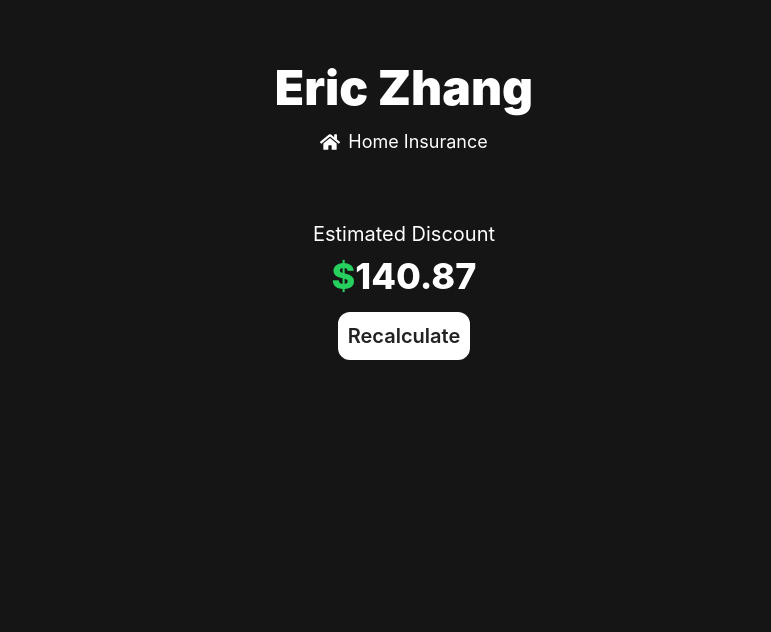
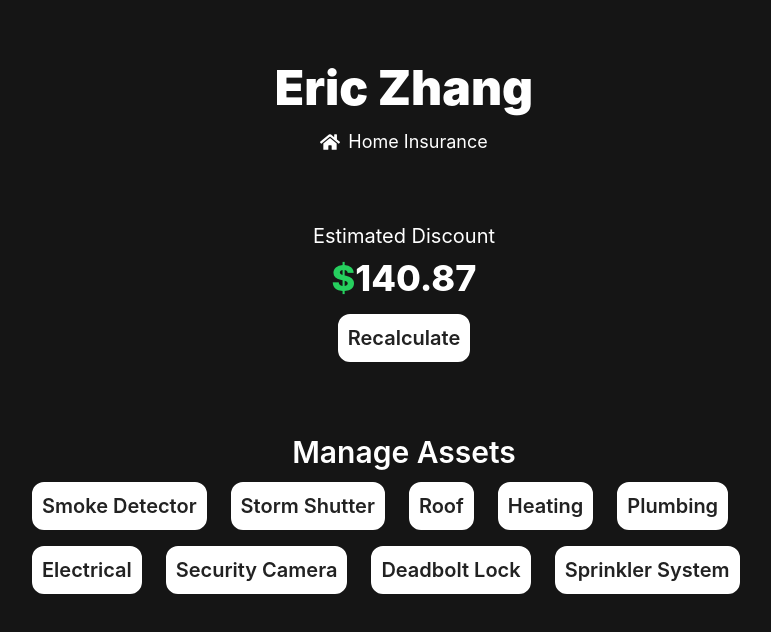
Before and after one commit to ez314/Live-Safe-and-Save, a Next.js app: page / in a window 1280 px wide. Shown: the top 632 px of the page, without its empty margins (236-1007 px from the left). Built offline with nearby package versions, Linux system fonts and the light colour scheme.

Commit message:
feat(style): minor styling changes

```diff
--- /dev/null
+++ b/components/HomeAsset/index.tsx
@@ -0,0 +1,10 @@
+export interface HomeAssetProps {
+  className?: string;
+  type?: string;
+}
+export default function HomeAsset({ className, type }: HomeAssetProps) {
+  return (
+    <div className={`my-2 p-2 text-xl font-semibold rounded-xl bg-custom-white-0 border-custom-white-0 text-custom-gray-1 cursor-pointer border-2 hover:bg-custom-gray-1 hover:text-custom-white-0 transition-colors ${className}`
+} >{type}</div>
+  )
+}
--- a/pages/index.tsx
+++ b/pages/index.tsx
@@ -1,14 +1,19 @@
 import type { NextPage } from 'next'
+import HomeAsset from '../components/HomeAsset'
 import HomeSVG from '../components/svg/HomeSVG'
 
 const Home: NextPage = () => {
+  const assets = ['Smoke Detector', 'Storm Shutter', 'Roof', 'Heating', 'Plumbing', 'Electrical', 'Security Camera', 'Deadbolt Lock', 'Sprinkler System'].map((t) => <HomeAsset className='m-3' type={t} />)
   return (
     <div className='mt-16 flex flex-col items-center text-custom-white-0'>
       <div className='text-5xl font-black'>Eric Zhang</div>
       <div className='flex mt-4 flex-row items-center'>
-        <div className='flex flex-row items-center'>
-          <HomeSVG width={20} height={20} />
-          <div className='ml-2 text-lg cursor-pointer'>Home Insurance</div>
+        <div className='flex flex-col items-center justify-center tab-hoverable'>
+          <div className='flex flex-row items-center'>
+            <HomeSVG width={20} height={20} />
+            <div className='ml-2 text-lg cursor-pointer'>Home Insurance</div>
+          </div>
+          <div className='h-mini bg-custom-white-0 w-0 underline' />
         </div>
       </div>
       <div className='mt-16 flex flex-col items-center'>
@@ -16,6 +21,10 @@ const Home: NextPage = () => {
         <div className='my-2 text-4xl font-extrabold'><span className='text-custom-green'>$</span>140.87</div>
         <div className='my-2 p-2 text-xl font-semibold rounded-xl bg-custom-white-0 border-custom-white-0 text-custom-gray-1 cursor-pointer border-2 hover:bg-custom-gray-1 hover:text-custom-white-0 transition-colors'>Recalculate</div>
       </div>
+      <div className='mt-16 flex flex-col items-center justify-center'>
+        <div className='text-3xl font-semibold'>Manage Assets</div>
+        <div className='mt-1 flex flex-row flex-wrap max-w-3xl'>{assets}</div>
+      </div>
     </div>
   )
 }
--- a/styles/globals.css
+++ b/styles/globals.css
@@ -22,3 +22,8 @@ a {
 * {
   box-sizing: border-box;
 }
+
+.tab-hoverable:hover .underline {
+  width: 100%;
+  transition: 0.25s;
+}
--- a/tailwind.config.js
+++ b/tailwind.config.js
@@ -26,6 +26,9 @@ module.exports = {
         '15p': "15%",
         '70p': "70%",
       },
+      height: {
+        'mini': '2px',
+      },
       backgroundColor: {
         ...colors
       },
```
